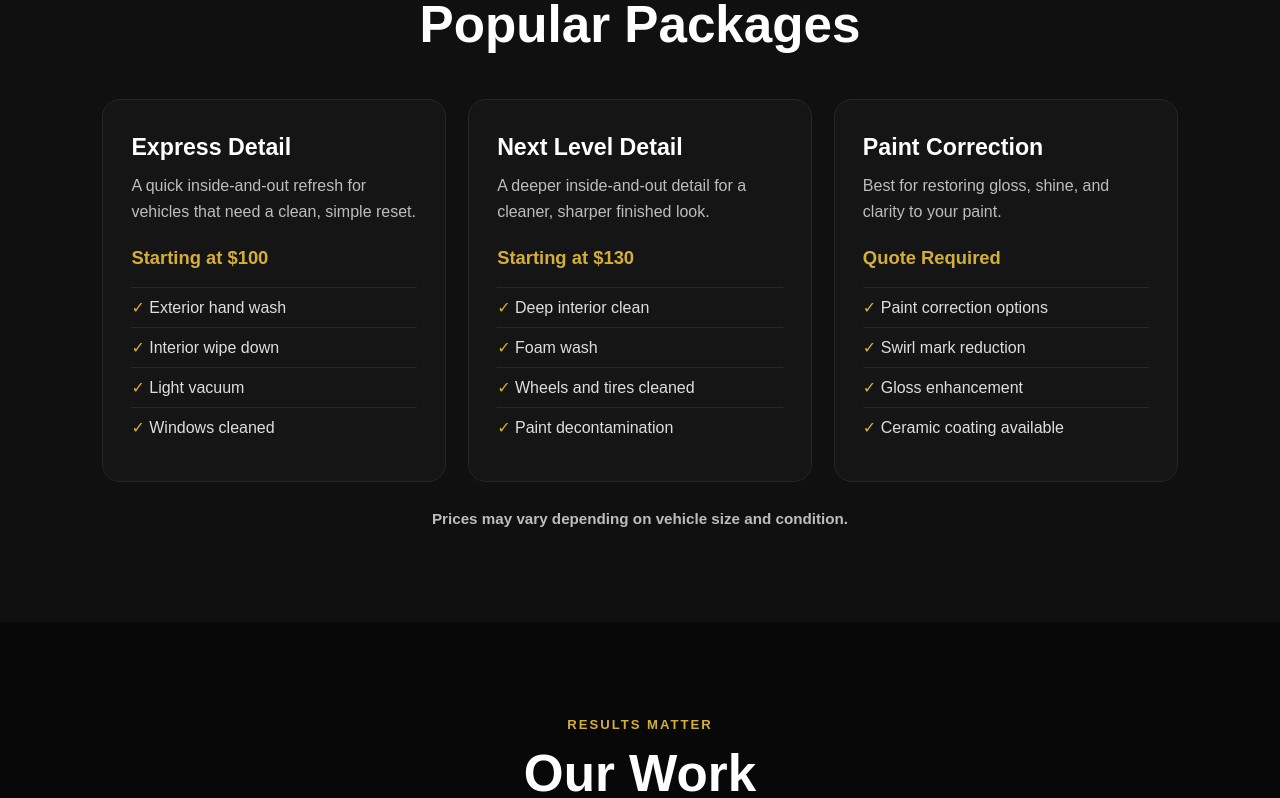
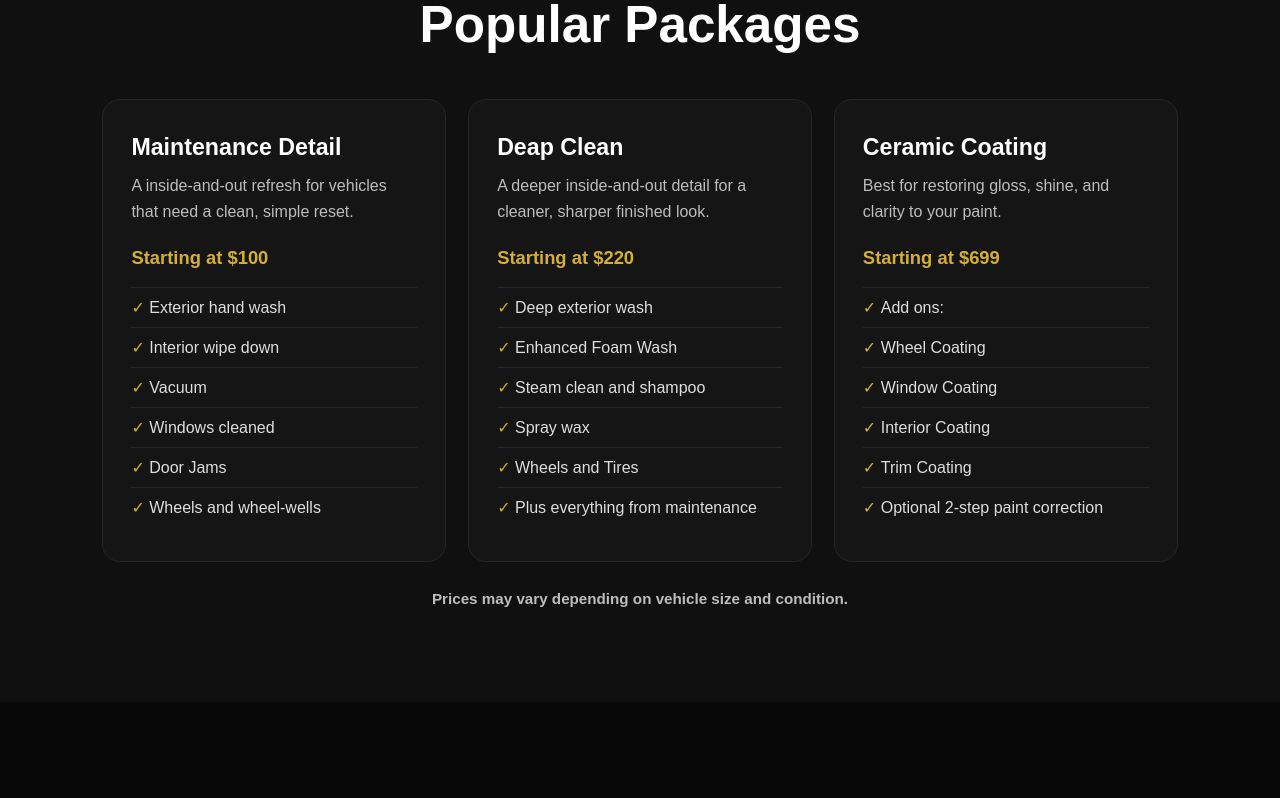
Before and after one commit to sharnpreetsidhu/next-level-auto-care, a React (Vite) app: page / in a window 1280 px wide. Shown: the part 1840-2638 px from the top of the page. Built offline with nearby package versions, Linux system fonts and the light colour scheme.

Commit message:
added subpageso

```diff
--- a/src/App.jsx
+++ b/src/App.jsx
@@ -22,7 +22,6 @@ if (selectedService) {
       <Services setSelectedService={setSelectedService} />
       <Packages />
       <OurWork />
-      <Process />
       <WhyChooseUs />
       <Booking />
       <Contact />
@@ -476,36 +475,45 @@ function Services({ setSelectedService }) {
 function Packages() {
  const packages = [
   {
-    name: 'Express Detail',
+    name: ' Maintenance Detail',
     price: 'Starting at $100',
-    description: 'A quick inside-and-out refresh for vehicles that need a clean, simple reset.',
+    description: 'A inside-and-out refresh for vehicles that need a clean, simple reset.',
     items: [
       'Exterior hand wash',
       'Interior wipe down',
-      'Light vacuum',
+      'Vacuum',
       'Windows cleaned',
+      'Door Jams',
+      'Wheels and wheel-wells',
     ],
   },
   {
-    name: 'Next Level Detail',
-    price: 'Starting at $130',
+    name: 'Deap Clean',
+    price: 'Starting at $220',
     description: 'A deeper inside-and-out detail for a cleaner, sharper finished look.',
     items: [
-      'Deep interior clean',
-      'Foam wash',
-      'Wheels and tires cleaned',
-      'Paint decontamination',
+      'Deep exterior wash',
+      'Enhanced Foam Wash',
+      'Steam clean and shampoo',
+      'Spray wax',
+      'Wheels and Tires',
+      'Plus everything from maintenance'
+
+
     ],
   },
   {
-    name: 'Paint Correction',
-    price: 'Quote Required',
+    name: 'Ceramic Coating',
+    price: 'Starting at $699',
     description: 'Best for restoring gloss, shine, and clarity to your paint.',
     items: [
-      'Paint correction options',
-      'Swirl mark reduction',
-      'Gloss enhancement',
-      'Ceramic coating available',
+      'Add ons:',
+      'Wheel Coating',
+      'Window Coating',
+      'Interior Coating',
+      'Trim Coating',
+      'Optional 2-step paint correction',
+
     ],
   },
 ];
@@ -731,35 +739,7 @@ function previousSlide() {
   );
 }
 
-function Process() {
-  return (
-    <section className="process-section reveal">
-      <p className="eyebrow center">How It Works</p>
-      <h2>Simple Booking Process</h2>
 
-      <div className="process-grid">
-  <div className="reveal">
-    <span>01</span>
-    <h3>Call or Text</h3>
-    <p>Tell us what vehicle you have and what service you need.</p>
-  </div>
-
-  <div className="reveal">
-    <span>02</span>
-    <h3>Get a Quote</h3>
-    <p>We recommend the right detail or protection package.</p>
-  </div>
-
-  <div className="reveal">
-    <span>03</span>
-    <h3>We Come To You</h3>
-    <p>Your vehicle gets detailed at your home, workplace, or location.</p>
-  </div>
-</div>
-
-    </section>
-  );
-}
 
 function WhyChooseUs() {
   return (
```
